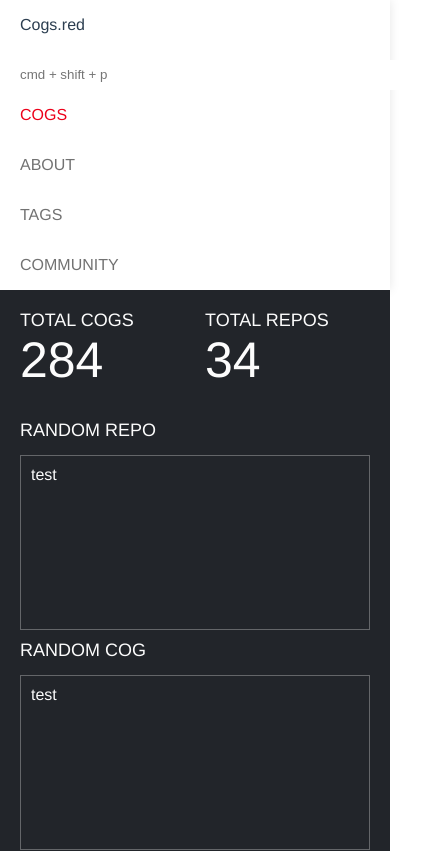
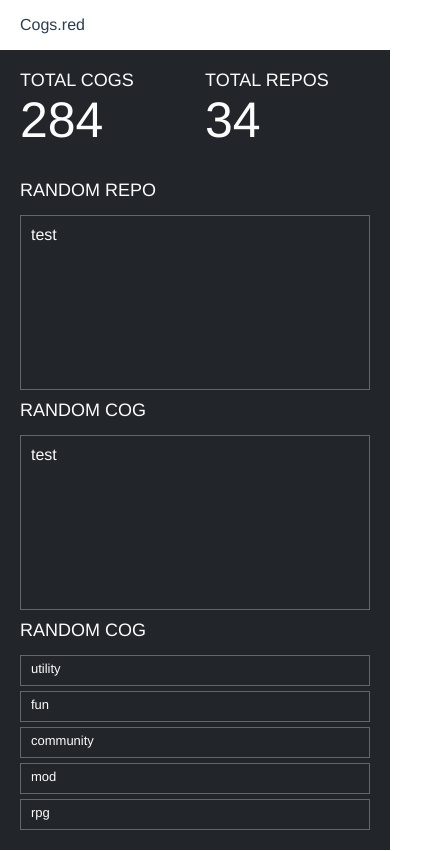
Before and after one commit to orels1/v3.cogs.red, a Vue app: page / in a window 390 px wide. Shown: the top 851 px of the page, 430 px wide, since content can reach past the window. Built offline with nearby package versions, Linux system fonts and the light colour scheme.

Commit message:
responsive updates #3

```diff
--- a/src/components/Navbar.vue
+++ b/src/components/Navbar.vue
@@ -59,6 +59,7 @@
 .search
   @media (max-width: $mobile)
     width: 100%
+    display: none
 
 .search_input
   border: none
@@ -78,6 +79,7 @@
   display: flex
   @media (max-width: $mobile)
     flex-direction: column
+    display: none
 
 .link
   line-height: 50px
--- a/src/components/singles/Badge.vue
+++ b/src/components/singles/Badge.vue
@@ -27,5 +27,5 @@
   padding: 0 10px
   font-size: 10px
   color: #fff
-  background-color: #2ecc71
+  background-color: #25a85c
 </style>
--- a/src/components/singles/Cog.vue
+++ b/src/components/singles/Cog.vue
@@ -28,7 +28,7 @@
   author = 'Redjumpman';
   type = 'approved';
   links = {
-    self: 'orels1/ORELS-Cogs/language',
+    self: '/cogs/orels1/ORELS-Cogs/language',
   };
 }
 </script>
--- a/src/components/singles/Cogbar.vue
+++ b/src/components/singles/Cogbar.vue
@@ -1,9 +1,10 @@
 <template lang="pug">
   div(:class="$style.Cogbar")
     div(:class="$style.Cogbar_inner")
+      div(:class="$style.header")
         div(:class="$style.breadcrumbs")
           div(
-          v-for="(path, index) in $route.path.split('/').slice(1)"
+            v-for="(path, index) in $route.path.split('/').slice(1, 4)"
             :key="path"
             :class="$style.crumb"
           )
@@ -11,16 +12,41 @@
               :class="$style.crumb_link"
               :to="'/' + $route.path.split('/').slice(1, index + 2).join('/')"
             ) {{path}}
+        Badge(:class="$style.type" :type="cog.type")
       div(:class="$style.infoblock")
         div(:class="$style.title") {{$route.params.cog}}
+        div(:class="$style.tags")
+          div(
+            :class="$style.tag"
+            v-for="tag in cog.tags.slice(0, 3)"
+            :key="tag"
+          )
+            router-link(
+              :class="$style.tag_link"
+              :to="'/tags/' + tag"
+            ) {{tag}}
 
 </template>
 
 <script>
 import Vue from 'vue';
 import Component from 'vue-class-component';
+import Badge from '@/components/singles/Badge';
 
-@Component
+@Component({
+  components: {
+    Badge,
+  },
+  props: {
+    cog: {
+      type: Object,
+      default: () => ({
+        type: 'approved',
+        tags: ['utils', 'tools', 'dictionary', 'test'],
+      }),
+    },
+  },
+})
 export default class Cogbar extends Vue {
 }
 </script>
@@ -43,11 +69,21 @@
   max-width: 1200px
   display: grid
   grid-template: 30px 70px / 1fr
+  @media (max-width: $mobile)
+    grid-template: 1fr / 1fr
   grid-gap: 10px 20px
   padding: 0 20px
 
+.header
+  display: flex
+  justify-content: flex-start
+  align-items: flex-start
+  @media (max-width: $mobile)
+    flex-direction: column
+
 .breadcrumbs
   display: flex
+  flex-wrap: wrap
 
 .crumb
   color: rgba(#fff, .6)
@@ -75,6 +111,13 @@
 
 .infoblock
   display: flex
+  justify-content: space-between
+  align-items: center
+  flex-wrap: wrap
+  @media (max-width: $mobile)
+    flex-direction: column
+    justify-content: flex-start
+    align-items: flex-start
 
 .title
   color: $white
@@ -82,4 +125,27 @@
   line-height: 70px
   text-transform: lowercase
   font-weight: 600
+
+.type
+  @media (min-width: $desktop)
+    margin-left: 20px
+    align-self: center
+    position: relative
+    top: -1px
+  @media (max-width: $mobile)
+    margin-top: 10px
+
+.tags
+  display: flex
+
+.tag
+  margin: 0 5px
+
+.tag_link
+  color: rgba(#fff, .6)
+  text-decoration: none
+  transition: color 150ms ease
+
+  &:hover
+    color: rgba(#fff, 1)
 </style>
--- a/src/router/index.js
+++ b/src/router/index.js
@@ -20,9 +20,18 @@
       component: About,
     },
     {
-      path: '/:user/:repo/:cog',
+      path: '/cogs/:user/:repo/:cog',
       name: 'CogPage',
       component: CogPage,
     },
+    {
+      path: '/cogs',
+      redirect: '/',
+      exact: true,
+    },
+    {
+      path: '*', // 404
+      redirect: '/',
+    },
   ],
 });
```
Lines whose indentation alone changed are shown as unchanged.
